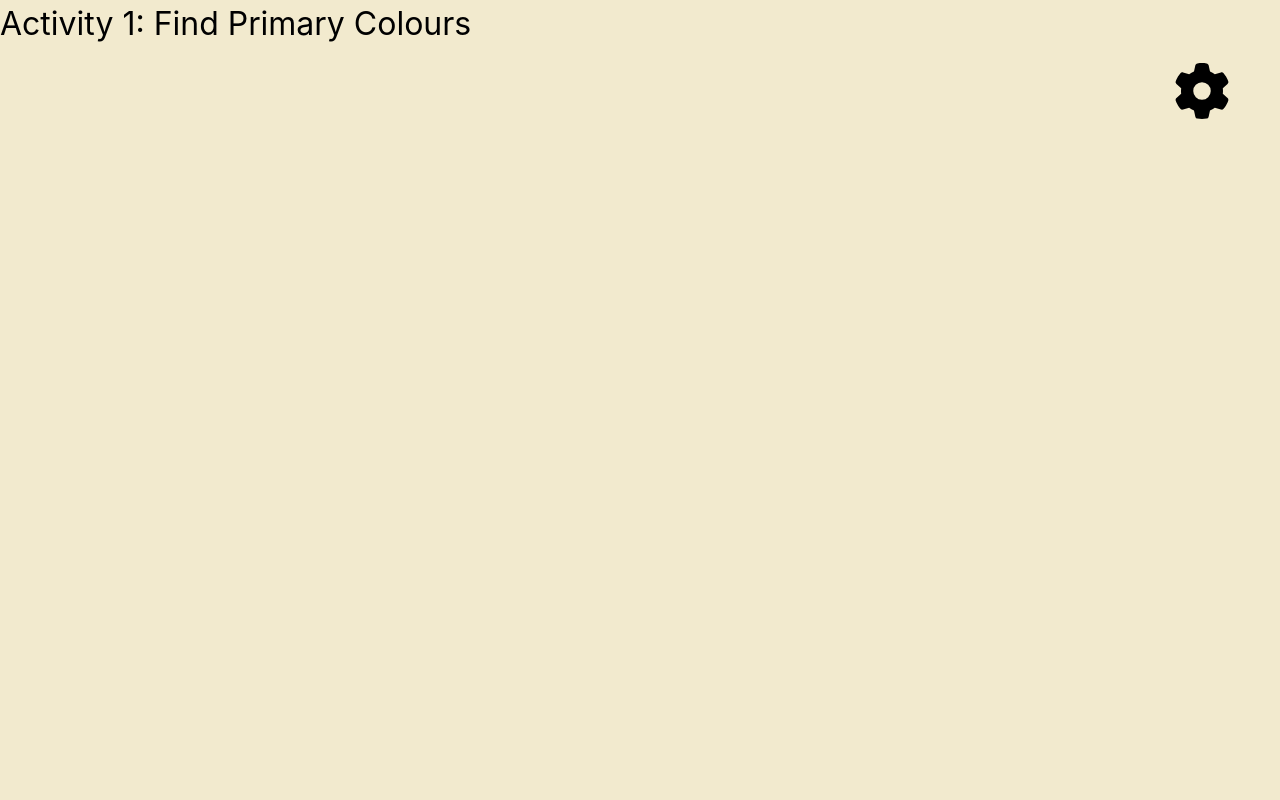
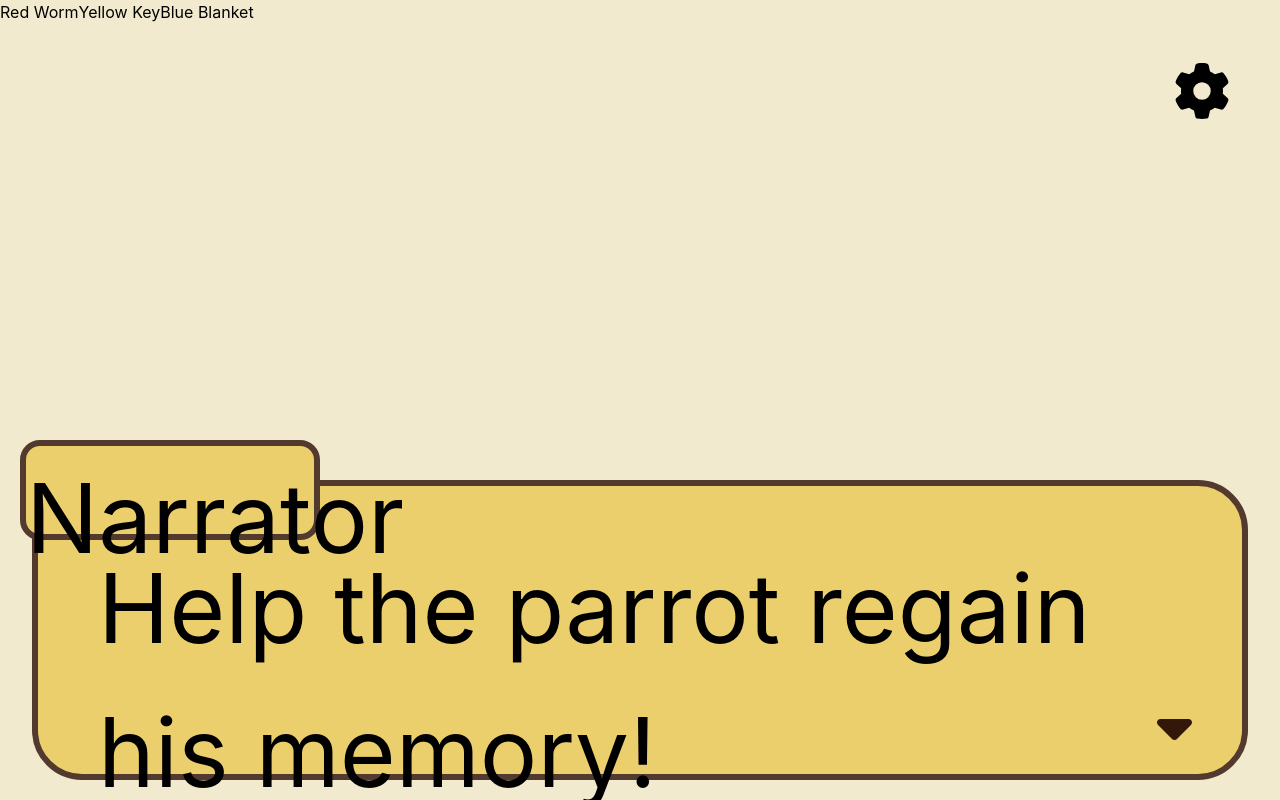
Before and after one commit to SE701G9/Colourful-Adventures, a React (Create React App) app: page /activities/find-primary in a window 1280 px wide. Built offline with nearby package versions, Linux system fonts and the light colour scheme.

Commit message:
update dialogue and basic buttons

```diff
--- a/src/components/activities/FindPrimary.tsx
+++ b/src/components/activities/FindPrimary.tsx
@@ -1,14 +1,71 @@
 import MainLayout from '../layouts/MainLayout';
+import DialogueMenu from '../dialogue/DialogueMenu';
 import './FindPrimary.css';
+import { useState } from 'react'
+
 
 const FindPrimary = () => {
+
+  type DialogueData = {
+    name: string;
+    message: string;
+  }
+
+  const [dialogue, setDialogue] = useState({name: "Narrator", message: "Help the parrot regain his memory!"})
+  const [dialogueArray, setDialogueArray] = useState<{name: string; message: string}[]>([{name: "Narrator", message: "Find the items: Red Worms, Yellow Keys, and Blue Blanket"}]);
+  const [count, setCount] = useState(0);
+  const [isDialogueSet, setIsDialogueSet] = useState<boolean>(false);
+
+  const addDialogue = ({name, message}: DialogueData) => {
+    setDialogueArray(dialogueArray => [...dialogueArray,{name,message}])
+  }
+
+  const incrementCount = () => {
+    setCount(count => count + 1);
+  }
+
+  const changeDialogueData = () => {
+    if(!isDialogueSet){
+        setUpDialogue();
+        setIsDialogueSet(true);
+    }
+    const newDialougeData = dialogueArray[count];
+    setDialogue({...dialogue, name: newDialougeData.name, message: newDialougeData.message});
+    incrementCount();
+  }
+
+  /* Use this method to setup the whole dialogue for a page*/
+  const setUpDialogue = () => {
+    addDialogue({name: "???", message: "Where... am I?"});
+  }
+
+  const handleWorm = () => {
+    console.log('Red Worm Clicked');
+  }
+
+  const handleKey = () => {
+    console.log('Yellow Key Clicked');
+  }
+
+  const handleBlanket = () => {
+    console.log('Blue Blanket Clicked');
+  }
+
   return (
     <MainLayout>
       <main className="find-primary-container">
-        <h1>Activity 1: Find Primary Colours</h1>
+
+        <DialogueMenu
+          name = {dialogue.name}
+          message = {dialogue.message}
+          onclick = {changeDialogueData}>
+        </DialogueMenu>
+        <button onClick={handleWorm}>Red Worm</button>
+        <button onClick={handleKey}>Yellow Key</button>
+        <button onClick={handleBlanket}>Blue Blanket</button>
       </main>
     </MainLayout>
-  );
-};
+  )
+}
 
 export default FindPrimary;
```
